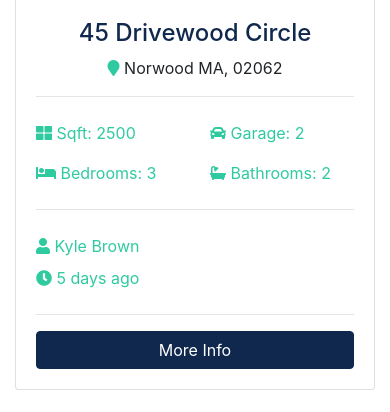
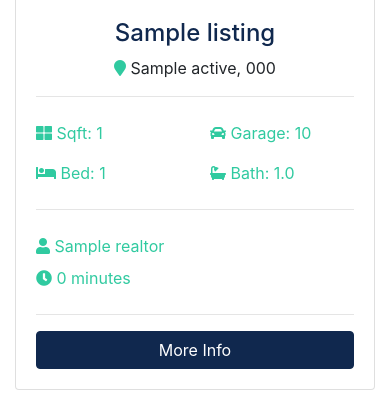
Before and after one commit to drewatienza/realeastate, a Django app: page / in a window 390 px wide. Shown: the part 1194-1606 px from the top of the page. Run offline with Django 3.2, Linux system fonts and the light colour scheme; tables that the repository leaves empty hold one stand-in row (values such as "Sample post"); grey boxes marked "Sample" are stand-in pictures; some libraries are stand-ins or nearby versions.

Commit message:
home and about page dynamic content

```diff
--- a/listings/views.py
+++ b/listings/views.py
@@ -4,7 +4,7 @@ from django.core.paginator import EmptyPage, PageNotAnInteger, Paginator
 from .models import Listing
 
 def index(request):
-  listings = Listing.objects.order_by('-list_date').fiter(is_published=True)
+  listings = Listing.objects.order_by('-list_date').filter(is_published=True)
 
   paginator = Paginator(listings, 6)
   page = request.GET.get('page')
--- a/pages/views.py
+++ b/pages/views.py
@@ -1,8 +1,28 @@
 from django.shortcuts import render
 from django.http import HttpResponse
 
+from listings.models import Listing
+from realtors.models import Realtor
+
 def index(request):
-  return render(request, 'pages/index.html')
+  listings = Listing.objects.order_by('-list_date').filter(is_published=True)[:3]
+
+  context = {
+    'listings': listings
+  }
+
+  return render(request, 'pages/index.html', context)
 
 def about(request):
-  return render(request, 'pages/about.html')
+  #Get all realtors
+  realtors = Realtor.objects.order_by('-hire_date')
+
+  #Get MVP
+  mvp_realtors = Realtor.objects.all().filter(is_mvp=True)
+
+  context = {
+    'realtors': realtors,
+    'mvp_realtors': mvp_realtors
+  }
+
+  return render(request, 'pages/about.html', context)
--- a/templates/pages/index.html
+++ b/templates/pages/index.html
@@ -1,4 +1,6 @@
 {% extends 'base.html' %}
+
+{% load humanize %}
 
 {% block content %}
 <!-- Showcase -->
@@ -131,134 +133,56 @@
   <div class="container">
     <h3 class="text-center mb-3">Latest Listings</h3>
     <div class="row">
-      <!-- Listing 1 -->
+      {% if listings %}
+        {% for listing in listings %}
+
           <div class="col-md-6 col-lg-4 mb-4">
             <div class="card listing-preview">
-          <img class="card-img-top" src="assets/img/homes/home-1.jpg" alt="">
+              <img class="card-img-top" src="{{ listing.photo_main.url }}" alt="">
               <div class="card-img-overlay">
                 <h2>
-              <span class="badge badge-secondary text-white">$490,000</span>
+                  <span class="badge badge-secondary text-white">${{ listing.price | intcomma }}</span>
                 </h2>
               </div>
               <div class="card-body">
                 <div class="listing-heading text-center">
-              <h4 class="text-primary">45 Drivewood Circle</h4>
+                  <h4 class="text-primary">{{ listing.title }}</h4>
                   <p>
-                <i class="fas fa-map-marker text-secondary"></i> Norwood MA, 02062</p>
+                    <i class="fas fa-map-marker text-secondary"></i> {{ listing.city }} {{ listing.state }}, {{ listing.zipcode }}</p>
                 </div>
                 <hr>
                 <div class="row py-2 text-secondary">
                   <div class="col-6">
-                <i class="fas fa-th-large"></i> Sqft: 2500</div>
+                    <i class="fas fa-th-large"></i> Sqft: {{ listing.sqft | intcomma}}</div>
                   <div class="col-6">
-                <i class="fas fa-car"></i> Garage: 2</div>
+                    <i class="fas fa-car"></i> Garage: {{ listing.garage }}</div>
                 </div>
                 <div class="row py-2 text-secondary">
                   <div class="col-6">
-                <i class="fas fa-bed"></i> Bedrooms: 3</div>
+                    <i class="fas fa-bed"></i> Bed: {{ listing.bedrooms }}</div>
                   <div class="col-6">
-                <i class="fas fa-bath"></i> Bathrooms: 2</div>
+                    <i class="fas fa-bath"></i> Bath: {{ listing.bathrooms }}</div>
                 </div>
                 <hr>
                 <div class="row py-2 text-secondary">
-              <div class="col-6">
-                <i class="fas fa-user"></i> Kyle Brown</div>
+                  <div class="col-12">
+                    <i class="fas fa-user"></i> {{ listing.realtor }}</div>
                 </div>
                 <div class="row text-secondary pb-2">
-              <div class="col-6">
-                <i class="fas fa-clock"></i> 5 days ago</div>
+                  <div class="col-12">
+                    <i class="fas fa-clock"></i> {{ listing.list_date | timesince }}</div>
                 </div>
                 <hr>
-            <a href="listing.html" class="btn btn-primary btn-block">More Info</a>
+                <a href="{% url 'listing' listing.id %}" class="btn btn-primary btn-block">More Info</a>
               </div>
             </div>
           </div>
-
-      <!-- Listing 2 -->
-      <div class="col-md-6 col-lg-4 mb-4">
-        <div class="card listing-preview">
-          <img class="card-img-top" src="assets/img/homes/home-2.jpg" alt="">
-          <div class="card-img-overlay">
-            <h2>
-              <span class="badge badge-secondary text-white">$550,000</span>
-            </h2>
+        {% endfor %}
+      {% else %}
+        <div class="col-md-12">
+          <p>No Listings Available</p>
         </div>
-          <div class="card-body">
-            <div class="listing-heading text-center">
-              <h4 class="text-primary">18 Jefferson Lane</h4>
-              <p>
-                <i class="fas fa-map-marker text-secondary"></i> Woburn MA, 01801</p>
-            </div>
-            <hr>
-            <div class="row py-2 text-secondary">
-              <div class="col-6">
-                <i class="fas fa-th-large"></i> Sqft: 3200</div>
-              <div class="col-6">
-                <i class="fas fa-car"></i> Garage: 1</div>
-            </div>
-            <div class="row py-2 text-secondary">
-              <div class="col-6">
-                <i class="fas fa-bed"></i> Bedrooms: 4</div>
-              <div class="col-6">
-                <i class="fas fa-bath"></i> Bathrooms: 2.5</div>
-            </div>
-            <hr>
-            <div class="row py-2 text-secondary">
-              <div class="col-6">
-                <i class="fas fa-user"></i> Mark Hudson</div>
-            </div>
-            <div class="row text-secondary pb-2">
-              <div class="col-6">
-                <i class="fas fa-clock"></i> 5 days ago</div>
-            </div>
-            <hr>
-            <a href="listing.html" class="btn btn-primary btn-block">More Info</a>
-          </div>
-        </div>
-      </div>
-
-      <!-- Listing 3 -->
-      <div class="col-md-6 col-lg-4 mb-4">
-        <div class="card listing-preview">
-          <img class="card-img-top" src="assets/img/homes/home-3.jpg" alt="">
-          <div class="card-img-overlay">
-            <h2>
-              <span class="badge badge-secondary text-white">$580,000</span>
-            </h2>
-          </div>
-          <div class="card-body">
-            <div class="listing-heading text-center">
-              <h4 class="text-primary">187 Woodrow Street</h4>
-              <p>
-                <i class="fas fa-map-marker text-secondary"></i> Salem MA, 01915</p>
-            </div>
-            <hr>
-            <div class="row py-2 text-secondary">
-              <div class="col-6">
-                <i class="fas fa-th-large"></i> Sqft: 3107</div>
-              <div class="col-6">
-                <i class="fas fa-car"></i> Garage: 0</div>
-            </div>
-            <div class="row py-2 text-secondary">
-              <div class="col-6">
-                <i class="fas fa-bed"></i> Bedrooms: 4</div>
-              <div class="col-6">
-                <i class="fas fa-bath"></i> Bathrooms: 3</div>
-            </div>
-            <hr>
-            <div class="row py-2 text-secondary">
-              <div class="col-6">
-                <i class="fas fa-user"></i> Mark Hudson</div>
-            </div>
-            <div class="row text-secondary pb-2">
-              <div class="col-6">
-                <i class="fas fa-clock"></i> 5 days ago</div>
-            </div>
-            <hr>
-            <a href="listing.html" class="btn btn-primary btn-block">More Info</a>
-          </div>
-        </div>
-      </div>
+      {% endif %}
 
     </div>
   </div>
```
Also changed, not shown: templates/pages/about.html (+20 -31 lines). Lines whose indentation alone changed are shown as unchanged.
